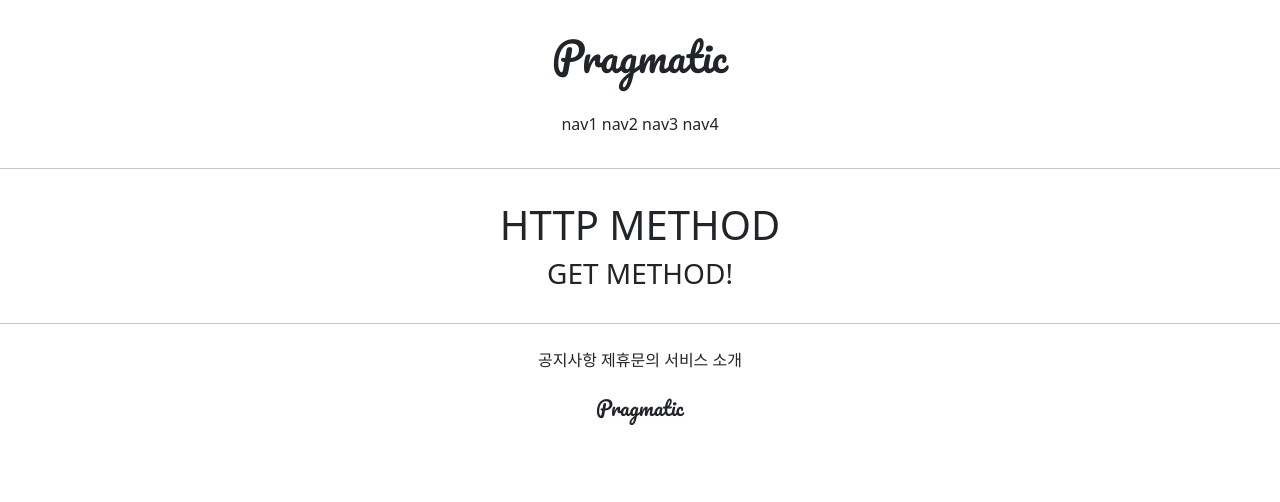
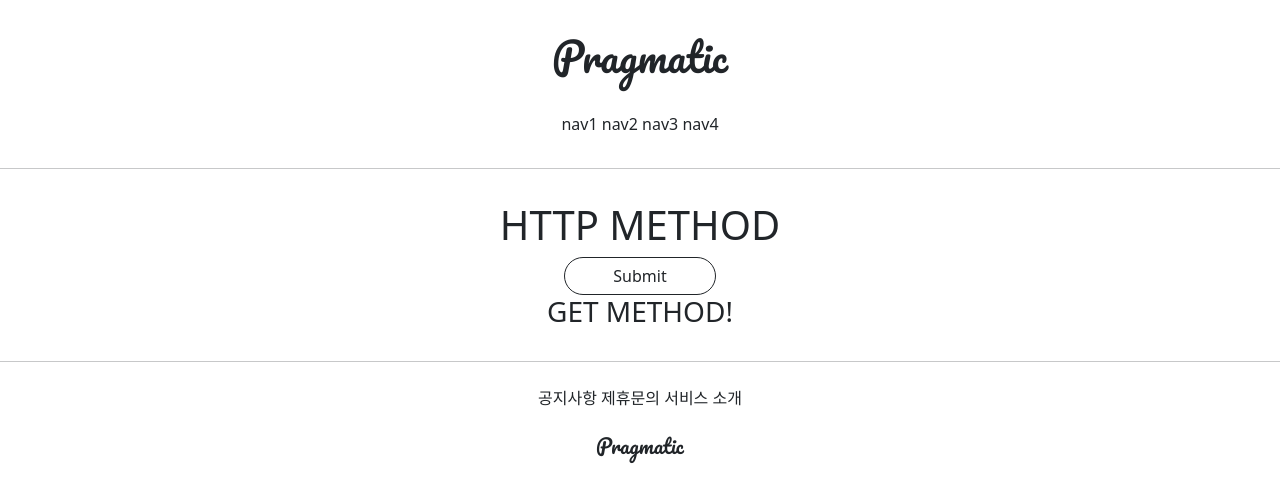
Before and after one commit to lapera00/gis_3ban_1, a Django app: page /accounts/hello_world/ in a window 1280 px wide. Shown: the top 502 px of the page. Run offline with Django 3.2, Linux system fonts and the light colour scheme; parts of the project's set-up code (start-up, migrations or seed data) failed here and were passed over.

Commit message:
7/9 3ban class commit 3

```diff
--- a/accountapp/templates/accountapp/hello_world.html
+++ b/accountapp/templates/accountapp/hello_world.html
@@ -5,6 +5,11 @@
 
     <div style="margin: 2rem; text-align : center">
         <h1>HTTP METHOD</h1>
+
+        <form action="/accounts/hello_world/" method="post">
+            {% csrf_token %}
+            <input type="submit" class="btn btn-outline-dark rounded-pill px-5">
+        </form>
 
     <h3>{{ text }}</h3>
 
```
Also changed, not shown: accountapp/views.py (line endings or trailing spaces).
